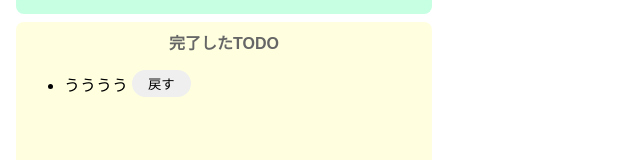
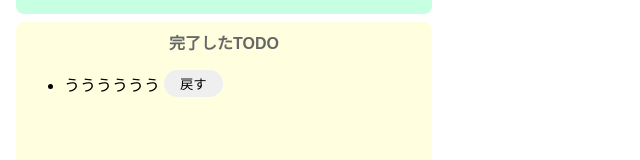
Before and after one commit to michi1129/codesandbox-react-todo1, a React (Create React App) app: page / in a window 1280 px wide. Shown: the part 264-424 px from the top of the page, without its empty margins (0-640 px from the left). Built offline with nearby package versions, Linux system fonts and the light colour scheme.

Commit message:
52.機能の枠を追加

```diff
--- a/src/App.jsx
+++ b/src/App.jsx
@@ -1,6 +1,12 @@
+import { useState } from "react";
 import "./styles.css";
 
 export const App = () => {
+  const [incompleteTodos, setIncompleteTodos] = useState([
+    "ああああ",
+    "いいいいい"
+  ]);
+  const [completeTodos, setCompleteTodos] = useState(["うううううう"]);
   return (
     <>
       <div className="input-area">
@@ -11,20 +17,17 @@ export const App = () => {
         <div>
           <p className="title">未完了のTODO</p>
           <ul>
-            <li>
+            {incompleteTodos.map((todo) => {
+              return (
+                <li key={todo}>
                   <div className="list-row">
-                <span>ああああ</span>
+                    <span>{todo}</span>
                     <button>完了</button>
                     <button>削除</button>
                   </div>
                 </li>
-            <li>
-              <div className="list-row">
-                <span>いいいいい</span>
-                <button>完了</button>
-                <button>削除</button>
-              </div>
-            </li>
+              );
+            })}
           </ul>
         </div>
       </div>
@@ -32,12 +35,16 @@ export const App = () => {
         <div>
           <p className="title">完了したTODO</p>
           <ul>
-            <li>
+            {completeTodos.map((todo) => {
+              return (
+                <li key={todo}>
                   <div className="list-row">
-                <span>うううう</span>
+                    <span>{todo}</span>
                     <button>戻す</button>
                   </div>
                 </li>
+              );
+            })}
           </ul>
         </div>
       </div>
```
Lines whose indentation alone changed are shown as unchanged.
